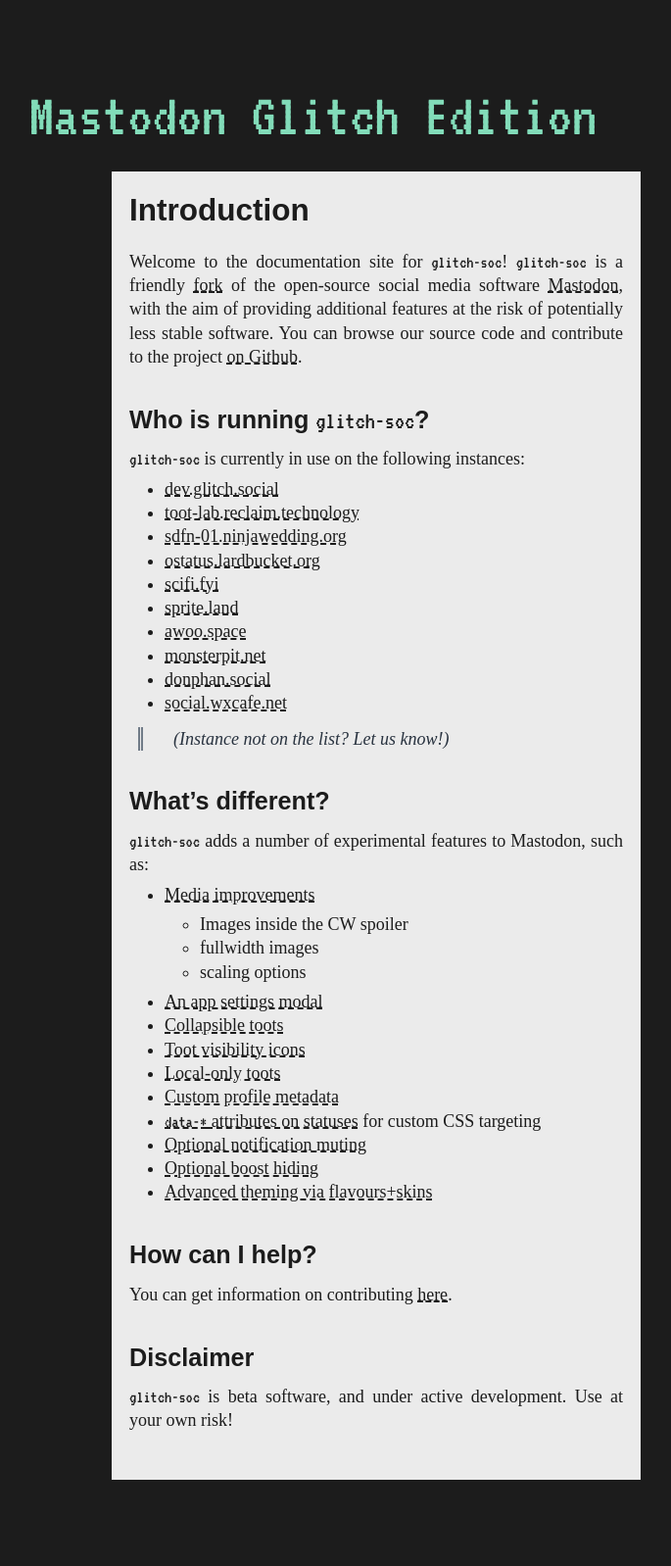
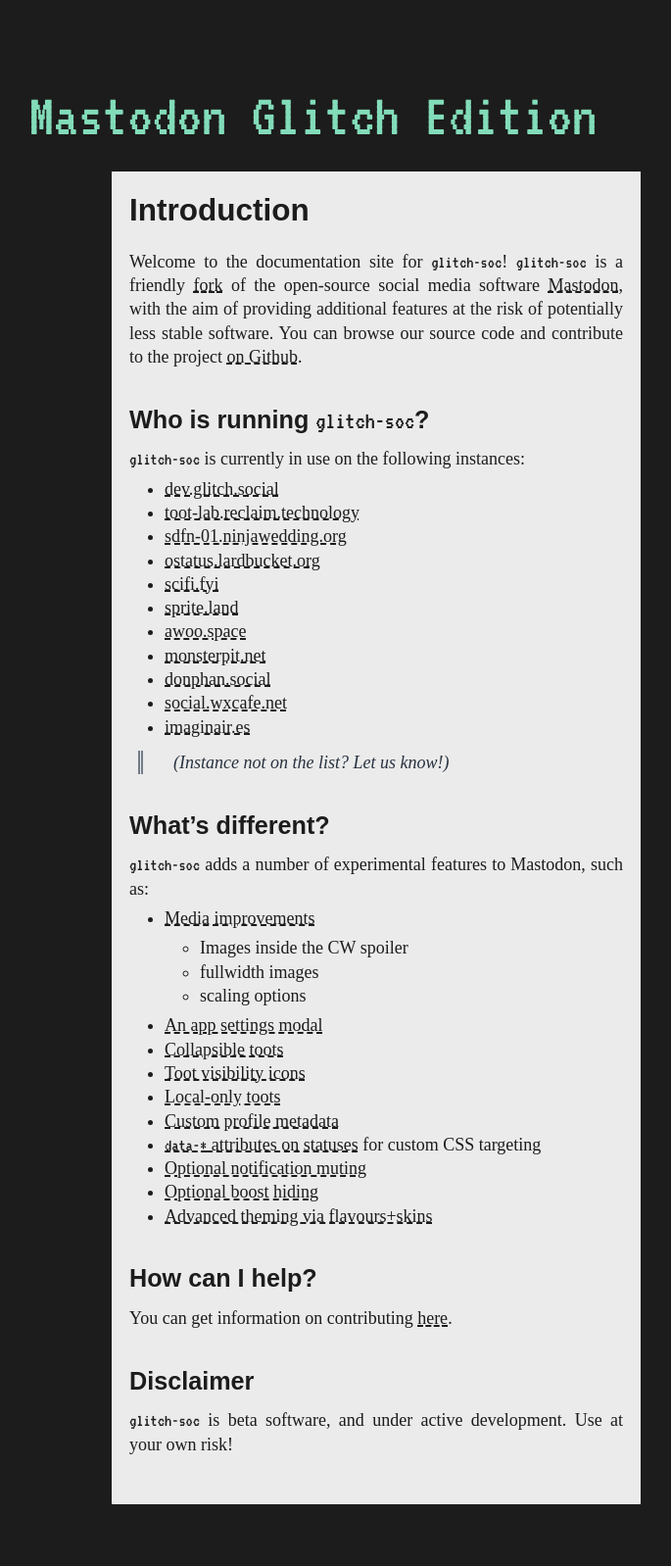
Before and after one commit to glitch-soc/docs, a Jekyll site: the page built from index.md, in a window 1280 px wide. Shown: the whole page at 98% size, without its empty margins (256-941 px from the left). Built offline with Jekyll 4.4.1, drawn with Linux system fonts in a browser that asks for light colours; some web fonts are replaced; our own code applies the rules of GitHub Pages for plain Markdown files; before the commit the page ends 1573 px from its top, so only the background shows below that.

Commit message:
Add imaginair.es to the list of instances using glitch-soc

```diff
--- a/index.md
+++ b/index.md
@@ -20,6 +20,7 @@ You can browse our source code and contribute to the project [on Github][glitch-
 - [monsterpit.net](https://monsterpit.net)
 - [donphan.social](https://donphan.social)
 - [social.wxcafe.net](https://social.wxcafe.net)
+- [imaginair.es](https://imaginair.es)
 
 
 >   (Instance not on the list? Let us know!)
```
